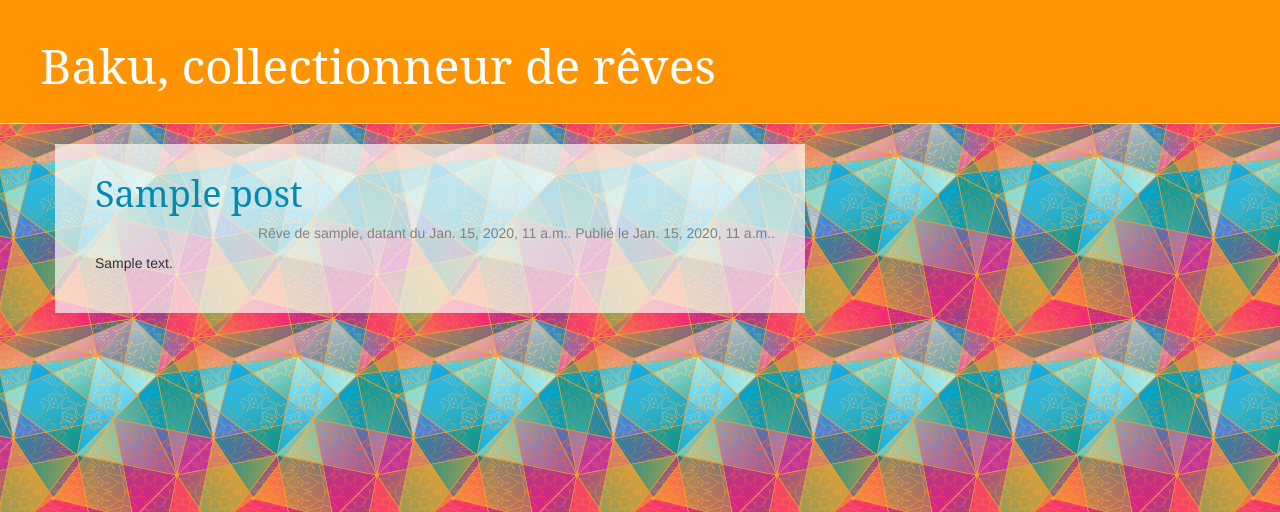
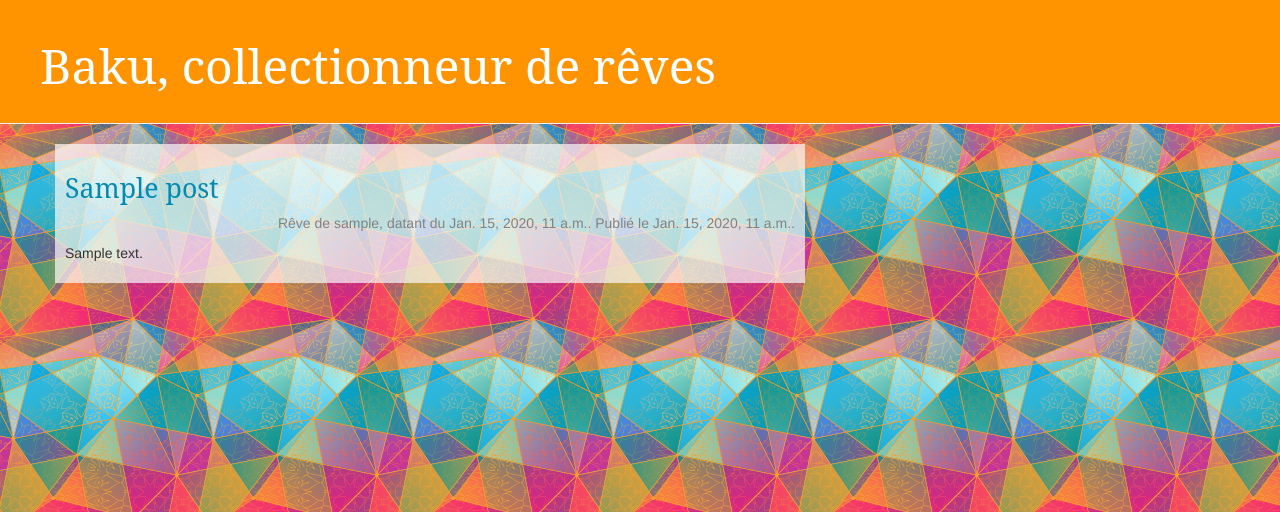
Before and after one commit to caiu-quinn/baku, a Django app: template blog/templates/blog/post_list.html in a window 1280 px wide. Shown: the top 512 px of the page. Run offline with Django 3.2, Linux system fonts and the light colour scheme; the template is opened without the code that fills it: values that come from a table or form of the project are taken from there, others are empty; tables that the repository leaves empty hold one stand-in row (values such as "Sample post"); some libraries are stand-ins or nearby versions.

Commit message:
h1 color 3 et padding

```diff
--- a/blog/static/css/blog.css
+++ b/blog/static/css/blog.css
@@ -1,6 +1,10 @@
 body {
   background-image: url("rainbow.png");
 	background-repeat: repeat;
+}
+
+h1 {
+  font-size: 20pt;
 }
 
 h1 a {
@@ -51,13 +55,9 @@ h1, h2, h3, h4 {
     margin-bottom: 70px;
     text-align: justify;
   	background-color: rgba(250, 250, 250, 0.70);
-    padding: 10px 10px 20px 20px;
+    padding: 10px 10px 10px 10px;
 }
 
 .post h1 a, .post h1 a:visited {
     color: #0489B1;
 }
-
-.dream {
-    margin: 20px;
-}
--- a/blog/templates/blog/post_list.html
+++ b/blog/templates/blog/post_list.html
@@ -3,7 +3,6 @@
 {% block content %}
     {% for post in posts %}
         <div class="post">
-          <div class="dream">
             <h1><a href="">{{ post.title }}</a></h1>
             <div class="date">
               Rêve de {{ post.author }},
@@ -11,7 +10,6 @@
               Publié le {{ post.published_date }}.
             </div></br>
             <p>{{ post.text|linebreaks }}</p>
-          </div>
         </div>
     {% endfor %}
 {% endblock content %}
```
